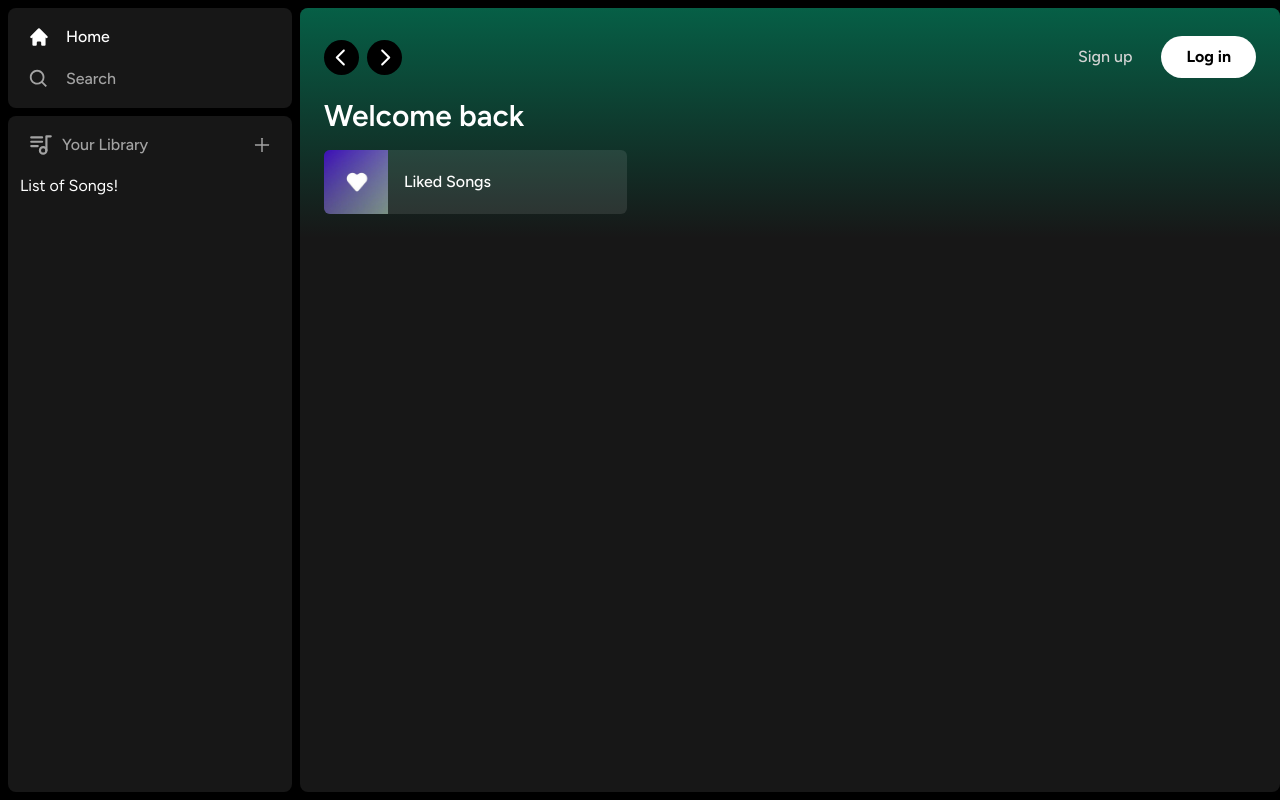
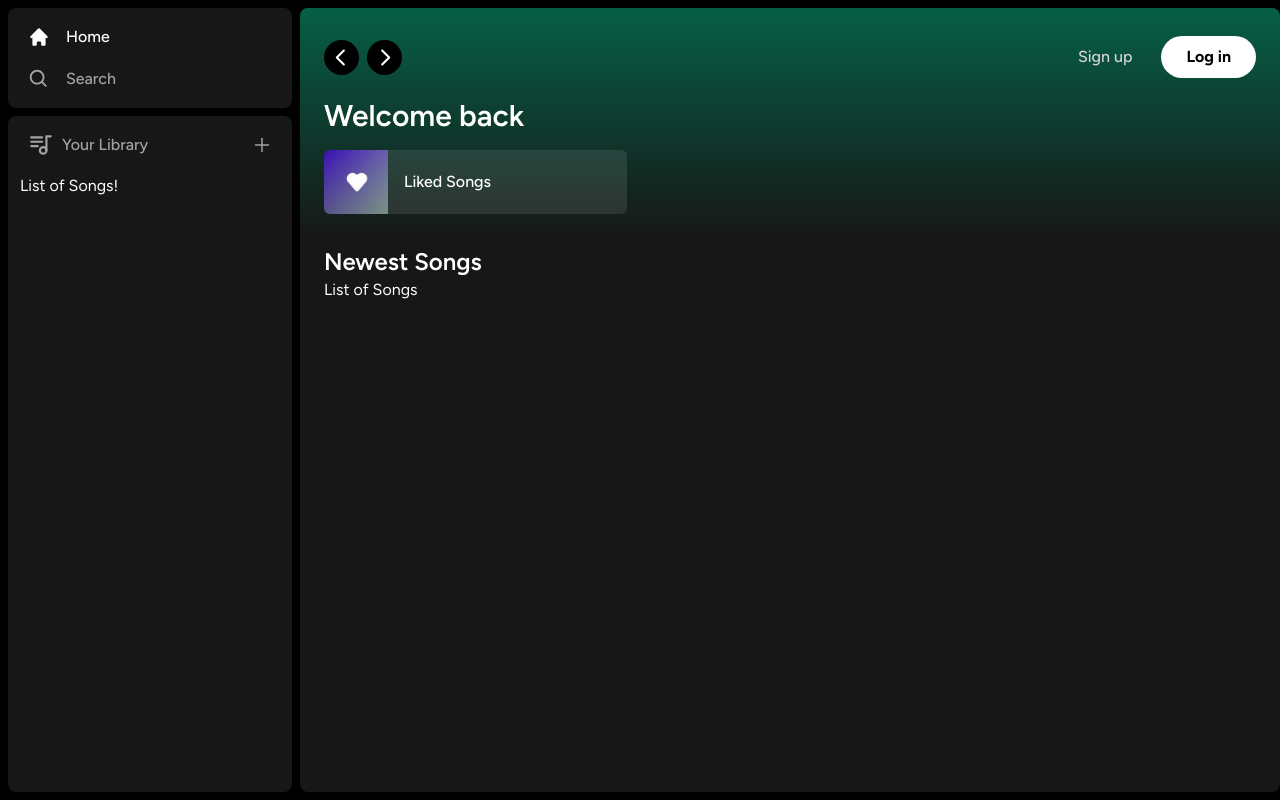
Before and after one commit to hereskira/spotify-clone, a Next.js app: page / in a window 1280 px wide. Built offline with nearby package versions, Linux system fonts and the light colour scheme.

Commit message:
Add Newest Songs title

```diff
--- a/app/(site)/page.tsx
+++ b/app/(site)/page.tsx
@@ -16,6 +16,14 @@
           />
         </div>
       </Header>
+      <div className="mt-2 mb-7 px-6">
+        <div className="flex justify-between items-center">
+          <h1 className="text-white text-2xl font-semibold"> Newest Songs </h1>
+        </div>
+        <div>
+          List of Songs
+        </div>
+      </div>
     </div>
   );
 }
```
